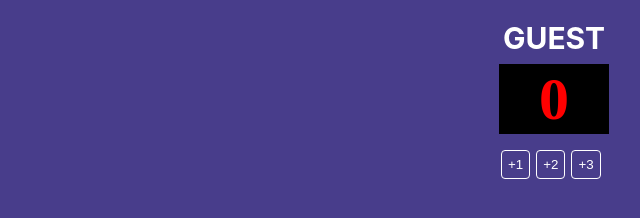
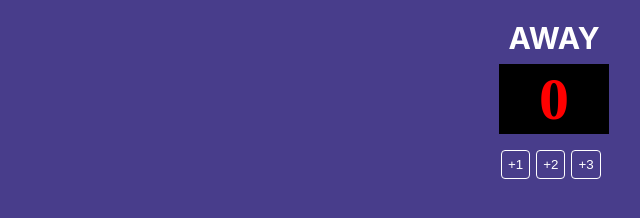
Before and after one commit to seanersbutt36/scoreboard, a website built with Vite: page index.html in a window 1280 px wide. Shown: the full height of the page, 406-1046 px from the left. Built offline with nearby package versions, Linux system fonts and the light colour scheme.

Commit message:
Rename Guest to Away

```diff
--- a/index.html
+++ b/index.html
@@ -14,7 +14,7 @@
                 </div>
             </div>
             <div>
-                <b class="team">GUEST</b>
+                <b class="team">AWAY</b>
                 <b id="guest-score" class="score">0</b>
                 <div>
                     <button class="btn" onclick="guestOnePoint()">+1</button>
```
